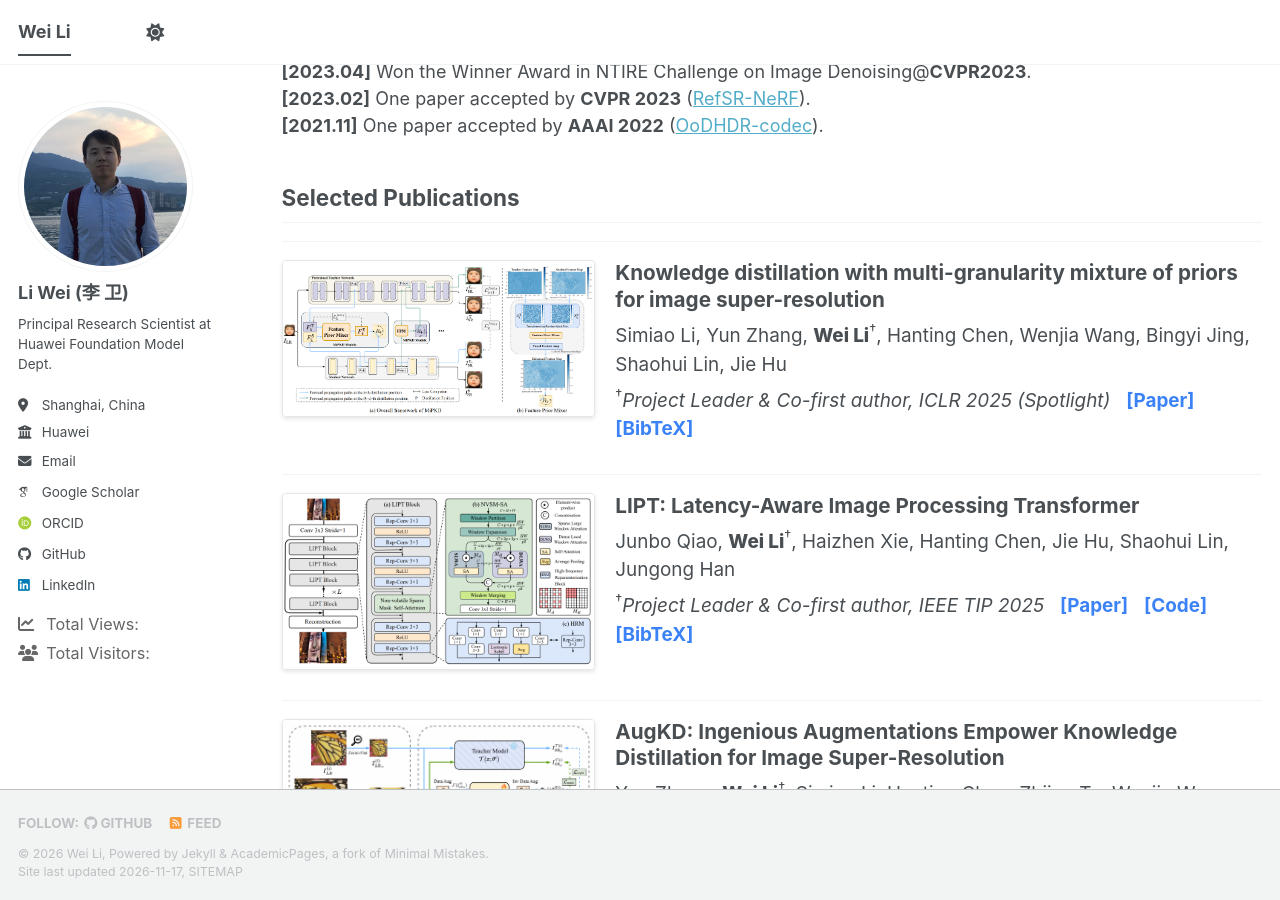
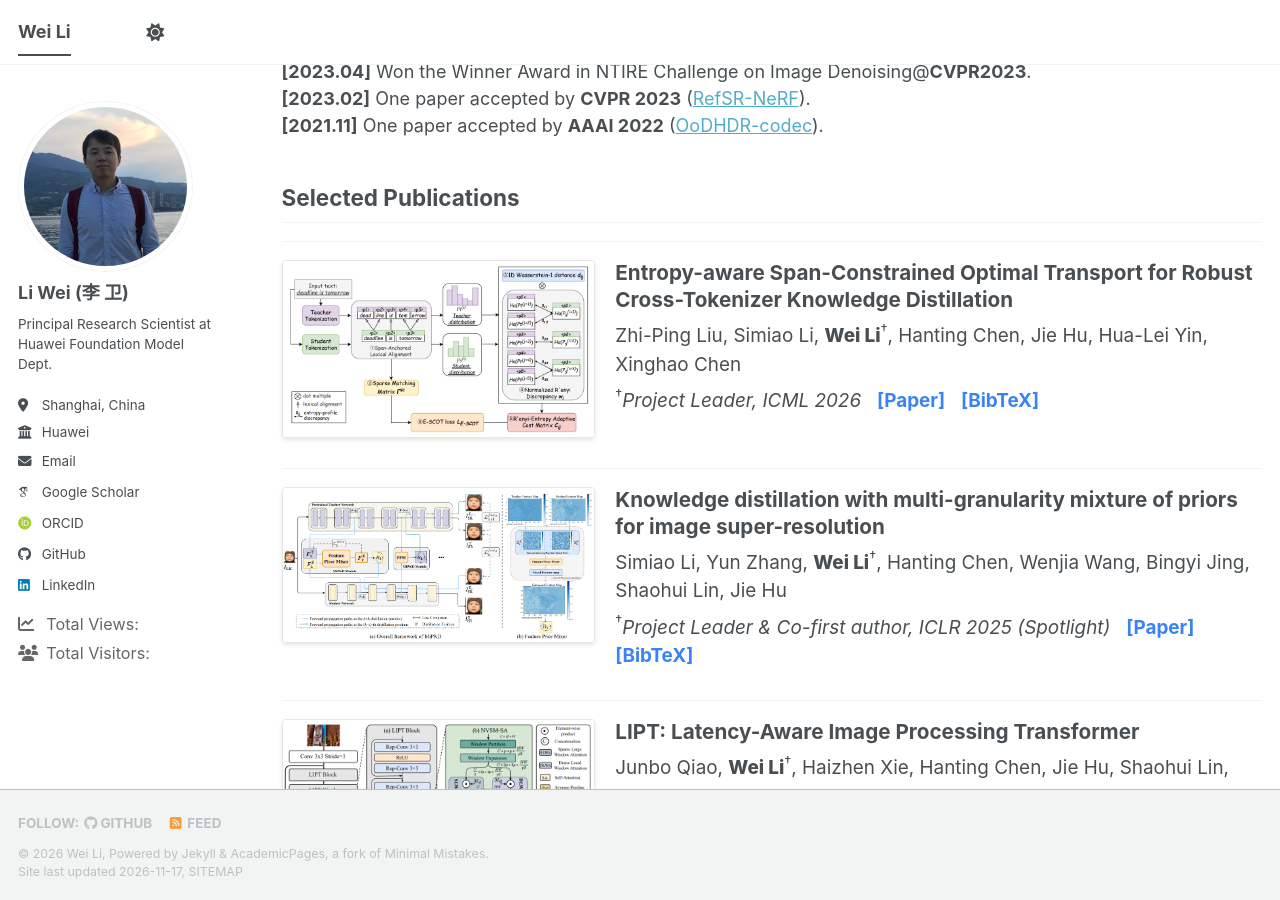
Before and after one commit to WeiLi-THU/WeiLi-THU.github.io, a Jekyll site: the page built from _pages/about.md, in a window 1280 px wide and 900 px high, scrolled down 1166 px. Built offline with Jekyll 4.4.1, drawn with Linux system fonts in a browser that asks for light colours; some web fonts are replaced; a script bundle is joined from its source files by our own code; library files that are not in the unit come from our copies; comment, search, counter and statistics services are not loaded.

Commit message:
Update about.md

```diff
--- a/_pages/about.md
+++ b/_pages/about.md
@@ -41,6 +41,32 @@ I have authored **over 20 publications** in leading AI conferences and journals,
 **[2021.11]** One paper accepted by **AAAI 2022** ([OoDHDR-codec](https://github.com/caolinfeng/OoDHDR-codec/blob/master/Readme.md)).
 
 ## Selected Publications
+<hr>
+<div style="display: flex; flex-direction: row; align-items: flex-start; margin-bottom: 30px;">
+  <div style="flex: 0 0 32%; margin-right: 20px;">
+    <img src="/images/ES-COT.png" alt="E-SCOT Teaser for Cross-Tokenizer Knowledge Distillation" style="border: 1px solid rgba(128, 128, 128, 0.2); border-radius: 4px; max-width: 100%; box-shadow: 0 2px 4px rgba(0,0,0,0.1);">
+  </div>
+  <div style="flex: 1;">
+    <h3 style="margin-top: 0; margin-bottom: 8px; font-size: 1.15em; line-height: 1.3;">
+      <strong>Entropy-aware Span-Constrained Optimal Transport for Robust Cross-Tokenizer Knowledge Distillation</strong>
+    </h3>
+    <p style="margin: 0; font-size: 1.05em;">
+      Zhi-Ping Liu, Simiao Li, <span style="font-weight: 800;">Wei Li</span><sup>&dagger;</sup>, Hanting Chen, Jie Hu, Hua-Lei Yin, Xinghao Chen
+    </p>
+    <p style="margin: 8px 0 0 0; font-size: 1.05em;">
+      <sup>&dagger;</sup><em>Project Leader, ICML 2026</em> &nbsp;
+      <a href="https://openreview.net/pdf?id=ci0YXenfYe" style="color: #3B82F6; text-decoration: none; font-weight: bold;">[Paper]</a> &nbsp;
+      <a href="javascript:void(0)" onclick="var b=document.getElementById('bib-escot'); b.style.display=(b.style.display=='none')?'block':'none';" style="color: #3B82F6; text-decoration: none; font-weight: bold;">[BibTeX]</a>
+    </p>
+    <div id="bib-escot" style="display: none; margin-top: 12px; padding: 12px; background-color: rgba(128, 128, 128, 0.08); border: 1px solid rgba(128, 128, 128, 0.2); border-radius: 6px; font-family: monospace; font-size: 0.85em; overflow-x: auto; white-space: pre;">@inproceedings{liu2026entropy,
+  title={Entropy-aware Span-Constrained Optimal Transport for Robust Cross-Tokenizer Knowledge Distillation},
+  author={Liu, Zhi-Ping and Li, Simiao and Li, Wei and Chen, Hanting and Hu, Jie and Yin, Hua-Lei and Chen, Xinghao},
+  booktitle={Proceedings of the 43rd International Conference on Machine Learning},
+  year={2026}
+}</div>
+  </div>
+</div>
+
 <hr>
 <div style="display: flex; flex-direction: row; align-items: flex-start; margin-bottom: 30px;">
   <div style="flex: 0 0 32%; margin-right: 20px;">
```
